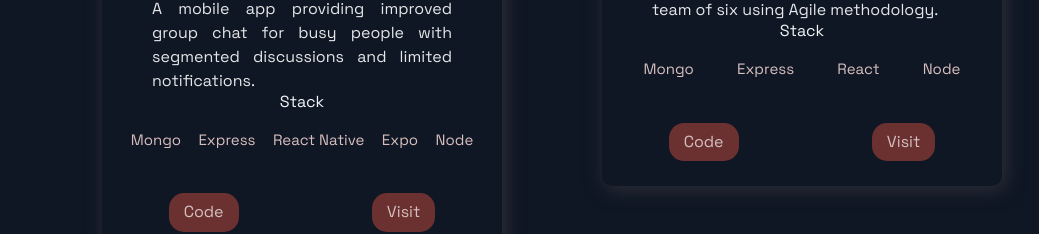
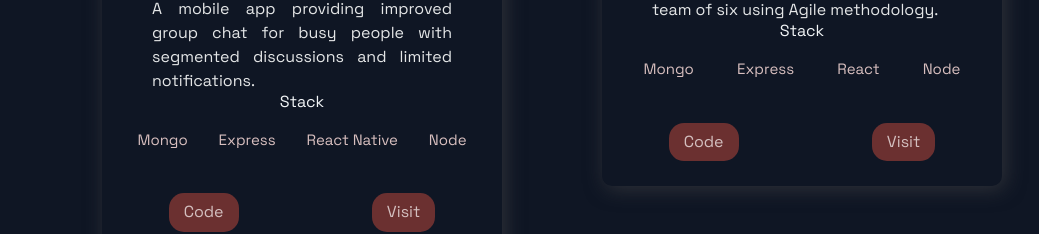
Before and after one commit to zdresser/portfolio, a Next.js app: page / in a window 1280 px wide. Shown: the part 1280-1514 px from the top of the page, without its empty margins (88-1127 px from the left). Built offline with nearby package versions, Linux system fonts and the light colour scheme.

Commit message:
changed tag

```diff
--- a/src/constants/constants.js
+++ b/src/constants/constants.js
@@ -4,7 +4,7 @@ export const projects = [
     description:
       "A mobile app providing improved group chat for busy people with segmented discussions and limited notifications.",
     image: "/images/catchup-group2-xs.png",
-    tags: ["Mongo", "Express", "React Native", "Expo", "Node"],
+    tags: ["Mongo", "Express", "React Native", "Node"],
     code: "https://github.com/zdresser/catch-up",
     visit: "https://www.youtube.com/watch?v=JXGzPHpz0Wg",
     id: 0,
```
